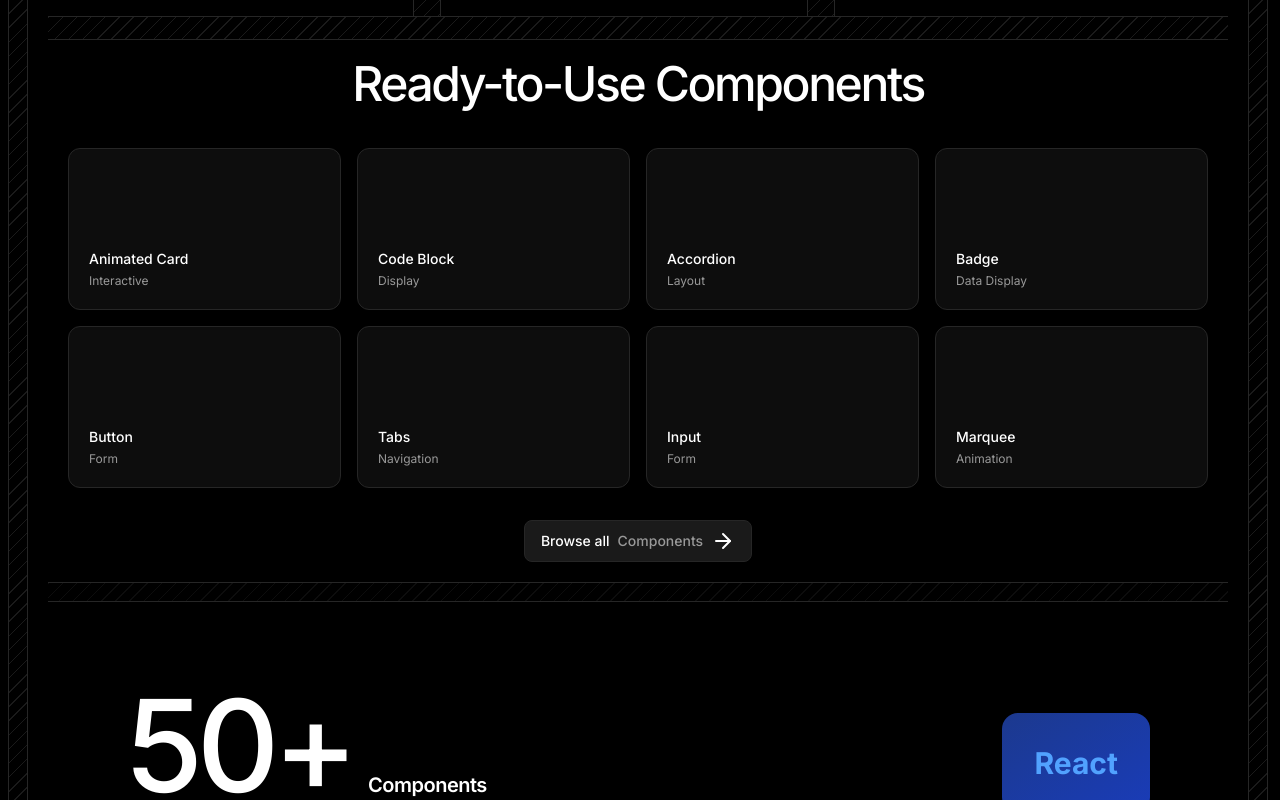
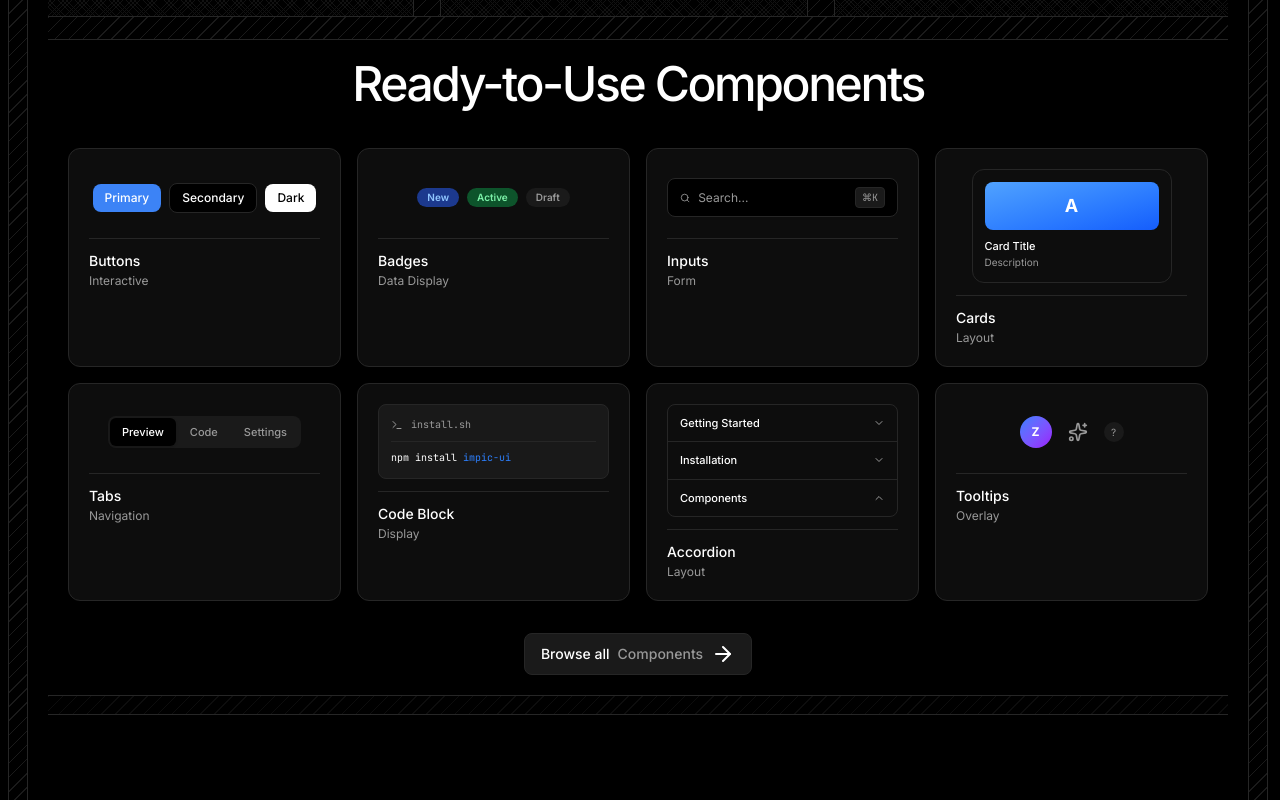
Before and after one commit to icancodefyi/impic-ui, a Next.js app: page / in a window 1280 px wide. Shown: the part 1118-1918 px from the top of the page. Built offline with nearby package versions, Linux system fonts and the light colour scheme.

Commit message:
fix: theme-adaptive noise pattern in cards + live component previews in showcase

```diff
--- a/src/app/page.tsx
+++ b/src/app/page.tsx
@@ -3,7 +3,7 @@
 import Link from "next/link";
 import { Marquee } from "@/components/ui/marquee";
 import Image from "next/image";
-import { ArrowRight, Blocks, Component, Star } from "lucide-react";
+import { ArrowRight, Blocks, Component, Star, Search, ChevronDown, Terminal, Sparkles } from "lucide-react";
 
 const reviews = [
   { name: "SoraiaDev", handle: "@SoraiaDev", body: "king of design" },
@@ -47,14 +47,130 @@
 ];
 
 const componentPreviews = [
-  { name: "Animated Card", category: "Interactive" },
-  { name: "Code Block", category: "Display" },
-  { name: "Accordion", category: "Layout" },
-  { name: "Badge", category: "Data Display" },
-  { name: "Button", category: "Form" },
-  { name: "Tabs", category: "Navigation" },
-  { name: "Input", category: "Form" },
-  { name: "Marquee", category: "Animation" },
+  {
+    name: "Buttons",
+    category: "Interactive",
+    preview: () => (
+      <div className="flex flex-wrap gap-2 items-center justify-center">
+        <button className="px-3 py-1.5 text-xs rounded-lg bg-primary text-primary-foreground font-medium">Primary</button>
+        <button className="px-3 py-1.5 text-xs rounded-lg border border-border bg-background text-foreground font-medium">Secondary</button>
+        <button className="px-3 py-1.5 text-xs rounded-lg bg-foreground text-background font-medium">Dark</button>
+      </div>
+    ),
+  },
+  {
+    name: "Badges",
+    category: "Data Display",
+    preview: () => (
+      <div className="flex flex-wrap gap-2 items-center justify-center">
+        <span className="px-2.5 py-0.5 text-[10px] font-semibold rounded-full bg-blue-100 text-blue-700 dark:bg-blue-900 dark:text-blue-300">New</span>
+        <span className="px-2.5 py-0.5 text-[10px] font-semibold rounded-full bg-green-100 text-green-700 dark:bg-green-900 dark:text-green-300">Active</span>
+        <span className="px-2.5 py-0.5 text-[10px] font-semibold rounded-full bg-muted text-muted-foreground">Draft</span>
+      </div>
+    ),
+  },
+  {
+    name: "Inputs",
+    category: "Form",
+    preview: () => (
+      <div className="w-full space-y-2">
+        <div className="flex items-center gap-2 rounded-lg border border-border bg-background px-3 py-2">
+          <Search className="size-3.5 text-muted-foreground" />
+          <input
+            readOnly
+            placeholder="Search..."
+            className="text-xs bg-transparent outline-none w-full text-foreground placeholder:text-muted-foreground"
+          />
+          <kbd className="hidden sm:inline-flex text-[10px] px-1.5 py-0.5 rounded border border-border bg-muted text-muted-foreground">⌘K</kbd>
+        </div>
+      </div>
+    ),
+  },
+  {
+    name: "Cards",
+    category: "Layout",
+    preview: () => (
+      <div className="w-full max-w-[200px] rounded-xl border border-border bg-card p-3 space-y-2">
+        <div className="h-12 rounded-lg bg-gradient-to-br from-blue-400 to-blue-600 flex items-center justify-center text-white text-lg font-bold">A</div>
+        <div>
+          <div className="text-[11px] font-medium text-foreground">Card Title</div>
+          <div className="text-[10px] text-muted-foreground">Description</div>
+        </div>
+      </div>
+    ),
+  },
+  {
+    name: "Tabs",
+    category: "Navigation",
+    preview: () => (
+      <div className="flex gap-0.5 rounded-lg bg-muted p-0.5">
+        <button className="px-3 py-1.5 text-[11px] font-medium rounded-md bg-background text-foreground shadow-sm">Preview</button>
+        <button className="px-3 py-1.5 text-[11px] font-medium rounded-md text-muted-foreground hover:text-foreground">Code</button>
+        <button className="px-3 py-1.5 text-[11px] font-medium rounded-md text-muted-foreground hover:text-foreground">Settings</button>
+      </div>
+    ),
+  },
+  {
+    name: "Code Block",
+    category: "Display",
+    preview: () => (
+      <div className="w-full rounded-lg bg-foreground/5 dark:bg-white/5 border border-border p-3 font-mono text-[10px] leading-relaxed">
+        <div className="flex items-center gap-2 mb-2 pb-2 border-b border-border/50">
+          <Terminal className="size-3 text-muted-foreground" />
+          <span className="text-muted-foreground text-[10px]">install.sh</span>
+        </div>
+        <code className="text-foreground">npm install <span className="text-blue-500">impic-ui</span></code>
+      </div>
+    ),
+  },
+  {
+    name: "Accordion",
+    category: "Layout",
+    preview: () => (
+      <div className="w-full divide-y divide-border rounded-lg border border-border">
+        <div className="flex items-center justify-between px-3 py-2.5">
+          <span className="text-[11px] font-medium text-foreground">Getting Started</span>
+          <ChevronDown className="size-3 text-muted-foreground" />
+        </div>
+        <div className="flex items-center justify-between px-3 py-2.5">
+          <span className="text-[11px] font-medium text-foreground">Installation</span>
+          <ChevronDown className="size-3 text-muted-foreground" />
+        </div>
+        <div className="flex items-center justify-between px-3 py-2.5">
+          <span className="text-[11px] font-medium text-foreground">Components</span>
+          <ChevronDown className="size-3 text-muted-foreground rotate-180" />
+        </div>
+      </div>
+    ),
+  },
+  {
+    name: "Tooltips",
+    category: "Overlay",
+    preview: () => (
+      <div className="flex items-center gap-4 justify-center">
+        <div className="relative group">
+          <div className="size-8 rounded-full bg-gradient-to-br from-blue-500 to-purple-600 flex items-center justify-center text-white text-xs font-bold">Z</div>
+          <div className="absolute -top-8 left-1/2 -translate-x-1/2 px-2 py-1 rounded-md bg-foreground text-background text-[10px] font-medium whitespace-nowrap opacity-0 group-hover:opacity-100 transition-opacity">
+            Profile
+          </div>
+        </div>
+        <div className="relative group">
+          <Sparkles className="size-5 text-muted-foreground" />
+          <div className="absolute -top-8 left-1/2 -translate-x-1/2 px-2 py-1 rounded-md bg-foreground text-background text-[10px] font-medium whitespace-nowrap opacity-0 group-hover:opacity-100 transition-opacity">
+            Premium
+          </div>
+        </div>
+        <div className="relative group">
+          <div className="size-5 rounded-full bg-muted flex items-center justify-center">
+            <span className="text-[10px] text-muted-foreground">?</span>
+          </div>
+          <div className="absolute -top-8 left-1/2 -translate-x-1/2 px-2 py-1 rounded-md bg-foreground text-background text-[10px] font-medium whitespace-nowrap opacity-0 group-hover:opacity-100 transition-opacity">
+            Help
+          </div>
+        </div>
+      </div>
+    ),
+  },
 ];
 
 export default function Home() {
@@ -224,15 +340,8 @@
                         rel="noopener noreferrer"
                         className="group flex flex-col relative items-center overflow-hidden justify-center bg-white dark:bg-black pt-10 pb-8 px-6 transition"
                       >
-                        {/* Noise texture */}
-                        <svg className="absolute top-0 left-0 z-2 w-full h-full mix-blend-multiply opacity-50" xmlns="http://www.w3.org/2000/svg">
-                          <defs>
-                            <filter id={`noise-${index}`}>
-                              <feTurbulence type="fractalNoise" baseFrequency="0.6" numOctaves="4" />
-                            </filter>
-                          </defs>
-                          <rect width="100%" height="100%" filter={`url(#noise-${index})`} />
-                        </svg>
+                        {/* Noise texture — theme-adaptive */}
+                        <div className="absolute inset-0 z-2 opacity-[0.04] dark:opacity-[0.07] bg-[repeating-linear-gradient(45deg,hsl(var(--foreground))_0px_0.5px,transparent_0.5px_3px),repeating-linear-gradient(-45deg,hsl(var(--foreground))_0px_0.5px,transparent_0.5px_3px)]" />
 
                         {/* Unique logo per card */}
                         <div className="flex h-44 relative z-10 items-center justify-center">
@@ -303,17 +412,19 @@
                 <Link
                   key={component.name}
                   href="/components"
-                  className="group relative rounded-xl border border-border bg-card overflow-hidden transition-all hover:shadow-md"
+                  className="group relative rounded-xl border border-border bg-card overflow-hidden transition-all hover:shadow-md hover:border-foreground/20"
                 >
-                  <span className="absolute top-2 transition-all group-hover:opacity-100 opacity-0 text-xs px-2 py-0.5 bg-muted right-2 z-10 rounded-md">
-                    Preview
-                  </span>
-                  <div className="p-5 min-h-[160px] flex flex-col justify-end">
-                    <div className="text-sm font-medium text-foreground">
-                      {component.name}
+                  <div className="p-5 min-h-[160px] flex flex-col">
+                    <div className="flex-1 flex items-center justify-center mb-3">
+                      <component.preview />
                     </div>
-                    <div className="text-xs text-muted-foreground mt-1">
-                      {component.category}
+                    <div className="border-t border-border/50 pt-3">
+                      <div className="text-sm font-medium text-foreground">
+                        {component.name}
+                      </div>
+                      <div className="text-xs text-muted-foreground mt-0.5">
+                        {component.category}
+                      </div>
                     </div>
                   </div>
                 </Link>
```
